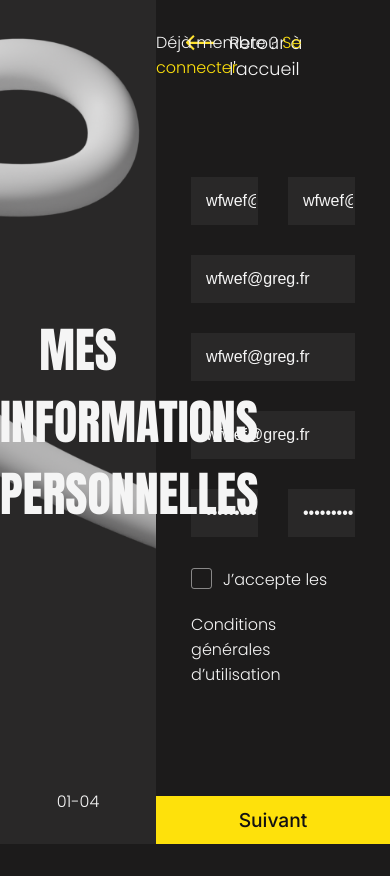
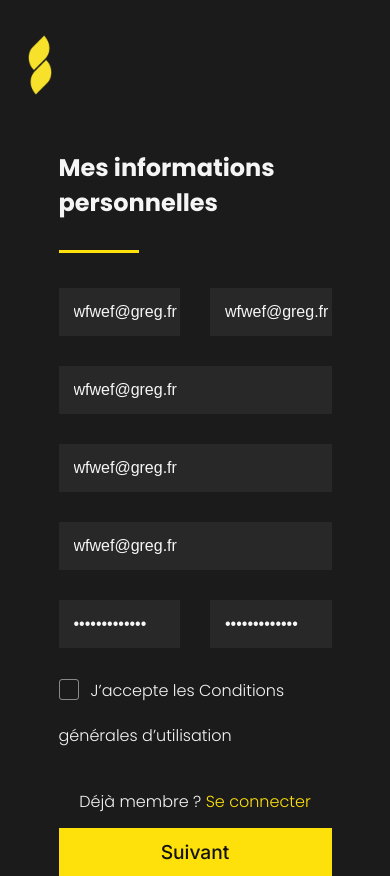
Before and after one commit to Yohan-gyt/Slyde, a PHP site: page /inscription.php in a window 390 px wide. Before the commit the page ends 844 px from the top, so only its background shows below. Run offline with PHP 8.4, Linux system fonts and the light colour scheme.

Commit message:
On a avancé

```diff
--- a/assets/css/styles.css
+++ b/assets/css/styles.css
@@ -445,9 +445,13 @@ footer {
     user-select: none;
 }
 
-#member {
+#member p {
     position: absolute;
     right: 30px;
+}
+
+.res-nav {
+    display: none;
 }
 
 .tab,
@@ -462,10 +466,11 @@ footer {
     font-family: 'Inter', sans-serif;
     font-weight: 500;
     font-size: 1.7rem;
-    margin-bottom: 30px;
 }
 
 hr {
+    margin-top: 30px;
+    margin-bottom: 35px;
     width: 5rem;
     border-width: 0;
     height: 3px;
@@ -506,10 +511,6 @@ input[name="password"] {
     font-family: 'Inter', sans-serif;
     font-style: italic;
     font-weight: 400;
-}
-
-.form-singin {
-    margin-top: 35px;
 }
 
 .forgot-pwd {
@@ -661,6 +662,48 @@ label a:hover {
     }
 }
 
+@media screen and (max-width: 1024px) {
+
+    /* CONNEXION */
+    #bg-left {
+        display: none;
+    }
+
+    #sign {
+        width: 100%;
+        margin: 0;
+        display: block;
+    }
+
+    .res-nav {
+        display: block;
+    }
+
+    .tab {
+        padding-top: 150px;
+    }
+
+    .header-sign {
+        display: none;
+    }
+
+    .nextbutton {
+        width: 70%;
+        position: initial;
+    }
+
+    #member {
+        position: absolute;
+        bottom: 30px;
+        width: 100%;
+    }
+
+    #member p {
+        position: initial;
+        text-align: center;
+    }
+}
+
 @media screen and (max-width: 900px) {
 
     /* ---------- INDEX ---------- */
--- a/inscription.php
+++ b/inscription.php
@@ -38,14 +38,19 @@
 
 <body>
     <form id="regForm" action="">
-
+        <!-- TITRE DE GAUCHE -->
         <section id="bg-left">
             <h1 class="title" id="t1">MES INFORMATIONS <br> PERSONNELLES</h1>
             <h1 class="title" id="t2">MES SKILLS</h1>
-            <p class="numbers" id="n1">01-04</p>
-            <p class="numbers" id="n2">02-04</p>
+            <h1 class="title" id="t3">MON STYLE <br> DE MUSIQUE</h1>
+            <h1 class="title" id="t4">BIENVENUE SUR SLYDE !</h1>
+            <p class="numbers" id="n1">01 -04</p>
+            <p class="numbers" id="n2">02 -04</p>
+            <p class="numbers" id="n3">03 -04</p>
+            <p class="numbers" id="n4">04 -04</p>
         </section>
         <section id="sign">
+            <!-- NAVIGATEUR -->
             <nav class="header-sign">
                 <a href="index.html" class="back-home">
                     <svg xmlns="http://www.w3.org/2000/svg" width="41" height="22.121" viewBox="0 0 41 22.121"
@@ -64,25 +69,41 @@
                 </a>
                 <div id="prevBtn" onclick="nextPrev(-1)">Retour à l'étape précédente</div>
 
-                <p id="member">Déjà membre ?
+                <div id="member">
+                    <p>Déjà membre ?
                         <a href="connexion.php" class="link-sign">
                             Se connecter
                         </a>
                     </p>
+                </div>
             </nav>
-
+            <div>
+                <img class="logo res-nav" src="assets/img/logos/logo.png" alt="" draggable="false">
+            </div>
+            <!-- MES INFORMATIONS PERSONNELLES -->
             <div class="tab">
+                <div class="res-nav">
+                    <h2 id="t1">Mes informations personnelles</h2>
+                    <hr>
+                </div>
                 <div class="form-signup">
                     <div class="separate">
-                        <input type="text" name="lastname" placeholder="Nom*" value="wfwef@greg.fr" oninput="this.className = ''" required>
-                        <input type="text" name="name" placeholder="Prénom*" value="wfwef@greg.fr" oninput="this.className = ''" required>
+                        <input type="text" name="lastname" placeholder="Nom*" value="wfwef@greg.fr"
+                            oninput="this.className = ''" required>
+                        <input type="text" name="name" placeholder="Prénom*" value="wfwef@greg.fr"
+                            oninput="this.className = ''" required>
                     </div>
-                    <input type="text" name="username" placeholder="Nom d'utilisateur*" value="wfwef@greg.fr" oninput="this.className = ''" required>
-                    <input type="email" name="email" placeholder="Email*" value="wfwef@greg.fr" oninput="this.className = ''" required>
-                    <input type="text" name="location" placeholder="Ville, région" value="wfwef@greg.fr" oninput="this.className = ''">
+                    <input type="text" name="username" placeholder="Nom d'utilisateur*" value="wfwef@greg.fr"
+                        oninput="this.className = ''" required>
+                    <input type="email" name="email" placeholder="Email*" value="wfwef@greg.fr"
+                        oninput="this.className = ''" required>
+                    <input type="text" name="location" placeholder="Ville, région" value="wfwef@greg.fr"
+                        oninput="this.className = ''">
                     <div class="separate">
-                        <input type="password" name="pwd" placeholder="Mot de passe*" value="wfwef@greg.fr" oninput="this.className = ''" required>
-                        <input type="password" name="pwd" placeholder="Confirmer le mot de passe*" value="wfwef@greg.fr" oninput="this.className = ''" required>
+                        <input type="password" name="pwd" placeholder="Mot de passe*" value="wfwef@greg.fr"
+                            oninput="this.className = ''" required>
+                        <input type="password" name="pwd" placeholder="Confirmer le mot de passe*" value="wfwef@greg.fr"
+                            oninput="this.className = ''" required>
                     </div>
                 </div>
                 <label>
@@ -95,22 +116,34 @@
                 </label>
             </div>
 
+            <!-- MES SKILLS -->
             <div class="tab">
-                <p><input placeholder="E-mail..." oninput="this.className = ''"></p>
+                <p>Choisis ton/tes instruments:</p>
+                <select name="" id="">
+                </select>
             </div>
 
+            <!-- MON STYLE DE MUSIQUE -->
             <div class="tab">Birthday:
                 <p><input placeholder="dd" oninput="this.className = ''"></p>
                 <p><input placeholder="mm" oninput="this.className = ''"></p>
                 <p><input placeholder="yyyy" oninput="this.className = ''"></p>
             </div>
 
+            <!-- BIENVENUE CHEZ SLYDE -->
             <div class="tab">Login Info:
                 <p><input placeholder="Username..." oninput="this.className = ''"></p>
                 <p><input placeholder="Password..." oninput="this.className = ''"></p>
             </div>
 
             <button type="button" id="nextBtn" class="nextbutton" onclick="nextPrev(1)"></button>
+
+            <div id="member" class="res-nav">
+                <p>Déjà membre ?
+                    <a href="connexion.php" class="link-sign">
+                        Se connecter
+                    </a>
+                </p>
             </div>
     </form>
 
```
Also changed, not shown: assets/js/form.js (+37 -3 lines), connexion.php (+24 -8 lines). Lines whose indentation alone changed are shown as unchanged.
